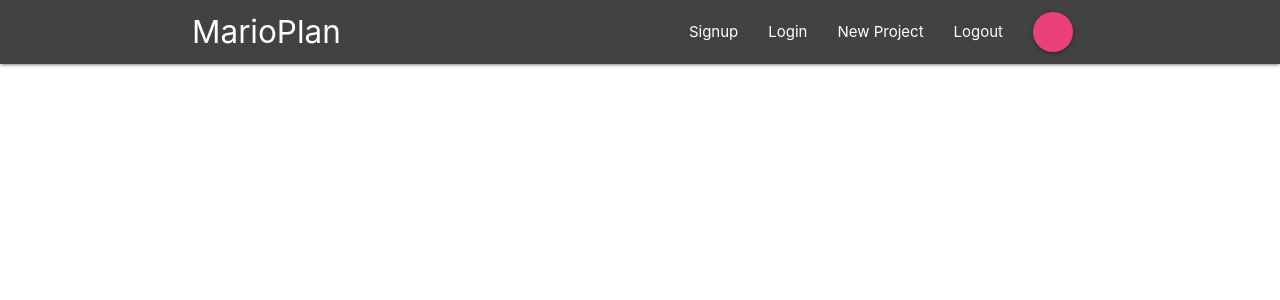
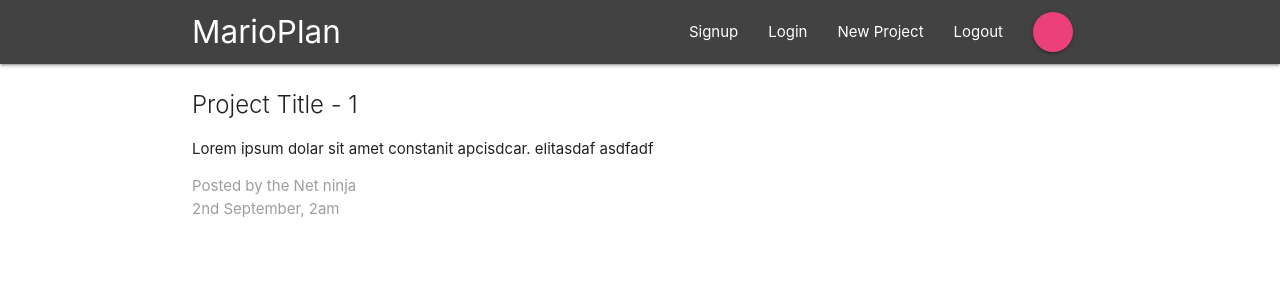
Before and after one commit to RandilaP/plan-tut, a React (Create React App) app: page /project/1 in a window 1280 px wide. Shown: the top 300 px of the page. Built offline with nearby package versions, Linux system fonts and the light colour scheme.

Commit message:
finish 7

```diff
--- a/src/App.js
+++ b/src/App.js
@@ -2,6 +2,7 @@ import {Component} from 'react';
 import {BrowserRouter, Routes, Route} from 'react-router-dom';
 import Navbar from './components/layout/Navbar';
 import Dashboard from './components/dashboard/Dashboard';
+import ProjectDetails from './components/project/ProjectDetail';
 
 
 function App() {
@@ -11,6 +12,7 @@ function App() {
       <Navbar />
       <Routes>
         <Route path='/' element={<Dashboard />} />
+        <Route path='/project/:id' element={<ProjectDetails />} />
       </Routes>
     </div>
     </BrowserRouter>
--- a/src/components/project/ProjectDetail.js
+++ b/src/components/project/ProjectDetail.js
@@ -0,0 +1,20 @@
+import React from 'react'
+import { useParams } from 'react-router-dom';
+
+const ProjectDetails = (props) =>{
+    const {id} = useParams();
+  return (
+    <div className='container section project-detail'>
+        <div className="card z-depth-0">
+            <div className="card-title">Project Title - {id} </div>
+            <p>Lorem ipsum dolar sit amet constanit apcisdcar. elitasdaf asdfadf</p>
+        </div>
+        <div className="card-action gret lighten-4 grey-text">
+            <div>Posted by the Net ninja</div>
+            <div>2nd September, 2am</div>
+        </div>
+    </div>
+  )
+}
+
+export default ProjectDetails
```
